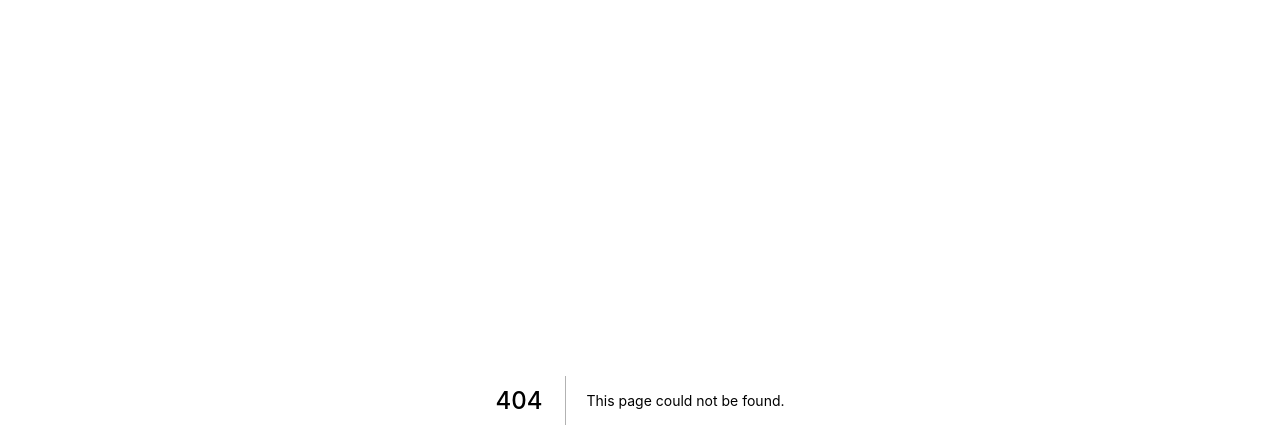
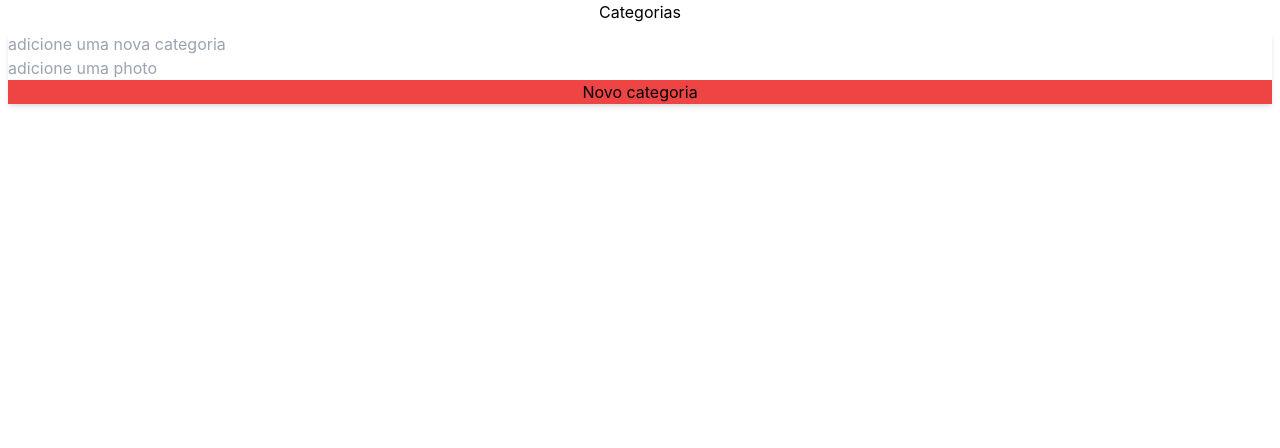
Before and after one commit to Costa-Vitor-Fernandes/peraltabacosFront, a Next.js app: page /mockCategoria in a window 1280 px wide. Before the commit this address had no page. Shown: the top 448 px of the page. Built offline with nearby package versions, Linux system fonts and the light colour scheme.

Commit message:
some css, removes the token context, mockCategory

```diff
--- a/package.json
+++ b/package.json
@@ -11,6 +11,7 @@
   "dependencies": {
     "ajv": "^8.11.0",
     "axios": "^0.27.2",
+    "cookies-next": "^2.1.1",
     "lodash": "^4.17.21",
     "moment": "^2.29.4",
     "next": "12.2.5",
--- a/pages/admin.tsx
+++ b/pages/admin.tsx
@@ -3,13 +3,16 @@ import { withRouter } from "next/router"
 import { WithRouterProps } from "next/dist/client/with-router"
 import { useContext } from "react"
 import { TokenContext } from "./context"
+import {getCookie} from 'cookies-next'
 
 
 const Admin = (props:WithRouterProps) =>{
 
-    const {token} = useContext(TokenContext)
 
-    if(props.router.query.adminStatus && token ){
+
+    if(props.router.query.adminStatus){
+
+
         return (<div className="flex flex-col bg-gray-200 shadow-md rounded-lg p-2 m-4">
         <p>Pagina do Admin
 
--- a/pages/carrinho.tsx
+++ b/pages/carrinho.tsx
@@ -7,7 +7,7 @@ interface ProdutoNoCarrinhoProps {
 }
 
 const ProdutoNoCarrinho = (props:ProdutoNoCarrinhoProps) =>  {
-    return (<div className="flex bg-gray-200 justify-between rounded p-3 m-4">
+    return (<div className="flex bg-gray-200 justify-between rounded shadow-md p-3 m-4">
         <div>photo</div>
         <div><p>{props.name}</p>
         <p>R$:{props.price}</p>
@@ -15,7 +15,8 @@ const ProdutoNoCarrinho = (props:ProdutoNoCarrinhoProps) =>  {
         <input type="button" value="-" />
         <p>qntd</p>
         <input type="button" value="+" />
-        <div className="bg-red-500 shadow-md px-1">x</div>
+        <input className="bg-red-500 rounded-full px-2 my-4 text-center flex align-top" type="button" value="x" />
+
         </div>)
 
 }
--- a/pages/index.tsx
+++ b/pages/index.tsx
@@ -105,7 +105,7 @@ function allCategories(){
         <meta name="description" content="Generated by create next app" />
         <link rel="icon" href="/favicon.ico" />
       </Head>
-      <nav className="bg-indigo-50 flex justify-between shadow-md">
+      <nav className="bg-indigo-50 flex justify-between shadow-md mb-12">
         <a className="font-[Oswald] text-3xl p-4 md:text-7xl ">PERALTABACOS</a>
         <a href="/carrinho" className="mr-6 flex flex-col justify-center">
         <svg className='w-10 hover:opacity-50' xmlns="http://www.w3.org/2000/svg" viewBox="0 0 576 512"><path d="M96 0C107.5 0 117.4 8.19 119.6 19.51L121.1 32H541.8C562.1 32 578.3 52.25 572.6 72.66L518.6 264.7C514.7 278.5 502.1 288 487.8 288H170.7L179.9 336H488C501.3 336 512 346.7 512 360C512 373.3 501.3 384 488 384H159.1C148.5 384 138.6 375.8 136.4 364.5L76.14 48H24C10.75 48 0 37.25 0 24C0 10.75 10.75 0 24 0H96zM128 464C128 437.5 149.5 416 176 416C202.5 416 224 437.5 224 464C224 490.5 202.5 512 176 512C149.5 512 128 490.5 128 464zM512 464C512 490.5 490.5 512 464 512C437.5 512 416 490.5 416 464C416 437.5 437.5 416 464 416C490.5 416 512 437.5 512 464z"/></svg>
--- a/pages/login.tsx
+++ b/pages/login.tsx
@@ -3,6 +3,7 @@ import Link from "next/link"
 import { useState, useContext } from "react"
 import { useRouter } from "next/router"
 import { TokenContext } from "./context"
+
 
 
 
@@ -18,18 +19,18 @@ const enter = () =>{
     axios.post('http://localhost:3002/login', {
         email: email,
         password: password,
-    }).then((res)=>{
-        // console.log(res, 'res')
+    },{withCredentials: true}).then((res)=>{
+        console.log(res, 'res')
         if(res.data.adminStatus){
             router.push({
                 pathname: '/admin',
                 query: { adminStatus: true}
             }, '/admin')
+
             if(setToken){
                 setToken(res.data.token)
             }
         }
-
         if(!res.data.token) return
         if(setToken){
             setToken(res.data.token)
--- /dev/null
+++ b/pages/mockCategoria.tsx
@@ -0,0 +1,38 @@
+import axios from "axios";
+import { useState } from "react";
+
+const mockCategoria =  () =>{
+
+    const [categoryName, setCategoryName] = useState<string>('')
+    const [photo,setPhoto] = useState<string>('')
+
+
+    const newCategory = () =>{
+        if(!categoryName || !photo){
+            return alert('check fields')
+        }
+            axios.post('http://localhost:3002/categories',{
+                categoryName:categoryName,
+            photo:photo,
+
+        }, {withCredentials:true}).then((res)=>{
+            console.log(res.data,' data log from new category')
+        })
+        alert(`Adicionou a categoria ${categoryName}`)
+        setCategoryName('')
+        setPhoto('')
+
+    }
+
+
+    return <div><h1 className="text-center mb-2">Categorias</h1>
+    <div className="flex flex-col bg-gray-100 m-2 shadow-md" >
+
+        <input type="text" name="nova categoria"placeholder={'adicione uma nova categoria'} onChange={(e)=>{setCategoryName(e.target.value)}}/>
+        <input type="text" name="photo" placeholder={'adicione uma photo'} onChange={(e)=>{setPhoto(e.target.value)}}/>
+        <input className="bg-red-500" type="button" value="Novo categoria" onClick={ () => newCategory()}/>
+    </div>
+    </div>
+}
+
+export default mockCategoria;
```
Also changed, not shown: 1 other file (tests, documents, lock files or other folders).
